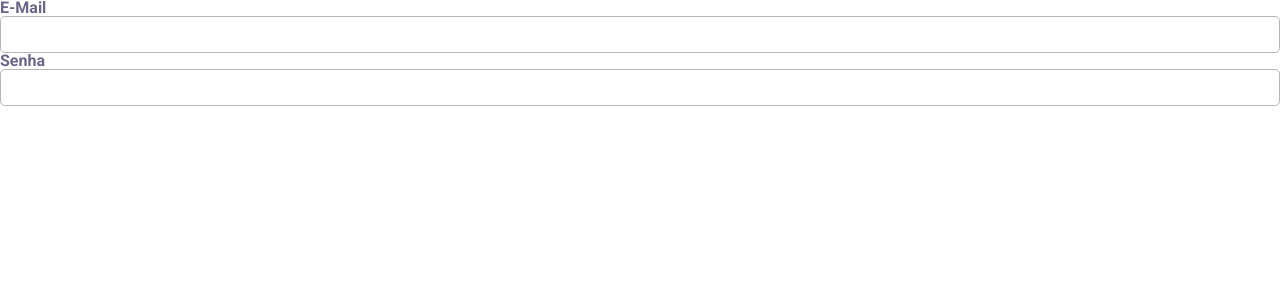
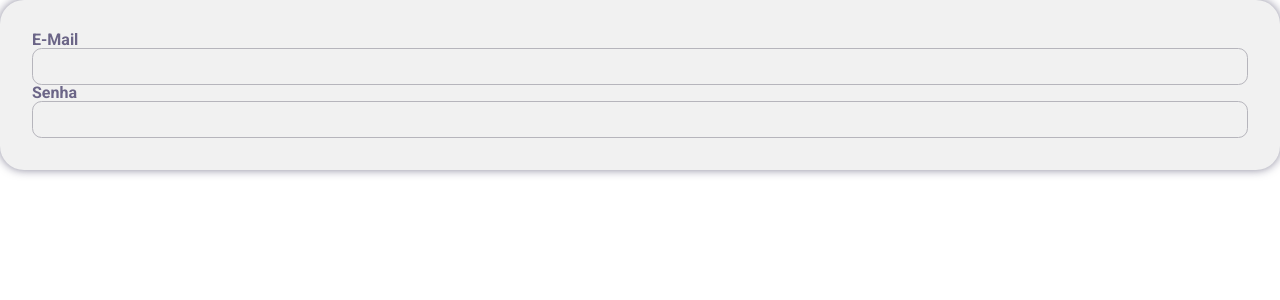
Before and after one commit to DenisLevy76/auth-frontend, a React (Vite) app: page / in a window 1280 px wide. Shown: the top 300 px of the page. Built offline with nearby package versions, Linux system fonts and the light colour scheme.

Commit message:
005 - Added Container component

```diff
--- /dev/null
+++ b/src/components/ContainerComponent/index.jsx
@@ -0,0 +1,5 @@
+import { ContainerWrapper } from './styles';
+
+export const ContainerComponent = ({children, bgColor='#f1f1f1'}) => (
+  <ContainerWrapper bgColor={bgColor}>{children}</ContainerWrapper>
+)
--- /dev/null
+++ b/src/components/ContainerComponent/styles.js
@@ -0,0 +1,10 @@
+import styled, { css } from 'styled-components';
+
+export const ContainerWrapper = styled.section`
+  ${({bgColor}) => css`
+    background-color: ${bgColor};
+    padding: 2rem;
+    border-radius: 1.5rem;
+    box-shadow: 0px 0px 10px rgba(17.6, 12.9, 54.1, 0.5);
+  `}
+`
--- a/src/components/InputComponent/styles.js
+++ b/src/components/InputComponent/styles.js
@@ -4,11 +4,10 @@ export const InputComponentContainer = styled.div`
   display: flex;
   flex-direction: column;
 `
-
 export const InputComponentStyle = styled.input`
   ${({variant}) => css`
     background-color: transparent;
-    border-radius: 0.3rem;
+    border-radius: 0.6rem;
 
     border: 1px solid ${variant === 'light' ? '#b6b5bc' : '#b6cdff'};
     color: ${variant === 'light' ? '#67719a' : '#b6b5bc'};
--- a/src/pages/HomePage/index.jsx
+++ b/src/pages/HomePage/index.jsx
@@ -1,8 +1,11 @@
+import { ContainerComponent } from '../../components/ContainerComponent';
 import { InputComponent } from '../../components/InputComponent';
 
 export const HomePage = () => (
   <>
-    <InputComponent labelText="E-Mail" id="input1"/>
-    <InputComponent labelText="Senha" id="input1" type="password"/>
+    <ContainerComponent>
+      <InputComponent labelText="E-Mail" id="input1"/>
+      <InputComponent labelText="Senha" id="input1" type="password"/>
+    </ContainerComponent>
   </>
 )
```
